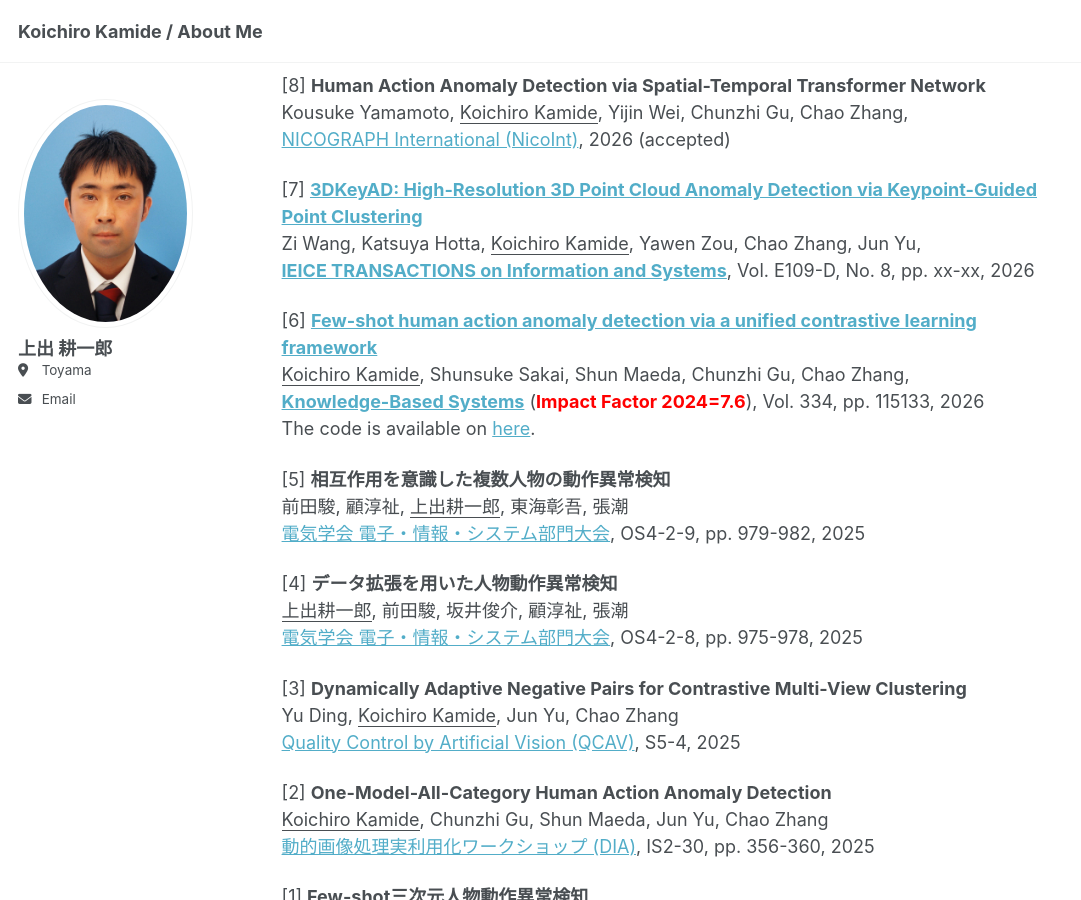
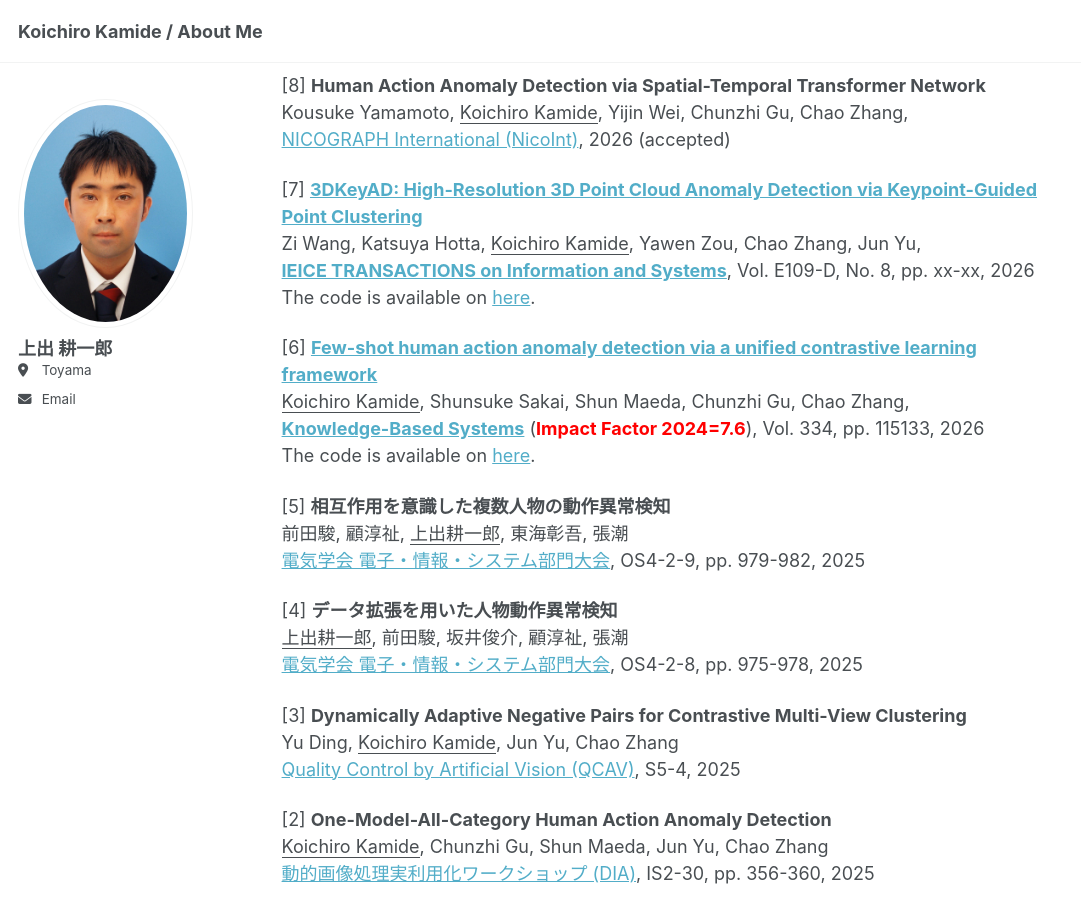
Before and after one commit to koichiro-kamide/koichiro-kamide.github.io, a Jekyll site: the page built from _pages/about.md, in a window 1280 px wide and 900 px high, scrolled down 847 px. Shown: the whole window, without its empty margins (0-1081 px from the left). Built offline with Jekyll 4.4.1, drawn with Linux system fonts in a browser that asks for light colours.

Commit message:
Update about.md

```diff
--- a/_pages/about.md
+++ b/_pages/about.md
@@ -55,9 +55,10 @@ Shun Maeda, Yijin Wei, <u>Koichiro Kamide</u>, Shogo Tokai, Chunzhi Gu, Chao Zha
 Kousuke Yamamoto, <u>Koichiro Kamide</u>, Yijin Wei, Chunzhi Gu, Chao Zhang,
 [NICOGRAPH International (NicoInt)](https://www.art-science.org/nicograph/nicoint2026/), 2026 (accepted)
 
-[7] [**3DKeyAD: High-Resolution 3D Point Cloud Anomaly Detection via Keypoint-Guided Point Clustering**](https://github.com/bigbearbear520/3DKeyAD)
+[7] [**3DKeyAD: High-Resolution 3D Point Cloud Anomaly Detection via Keypoint-Guided Point Clustering**](https://www.jstage.jst.go.jp/article/transinf/advpub/0/advpub_2025EDP7152/_article)
 Zi Wang, Katsuya Hotta, <u>Koichiro Kamide</u>, Yawen Zou, Chao Zhang, Jun Yu,
 [**IEICE TRANSACTIONS on Information and Systems**](https://globals.ieice.org/en_transactions/information), Vol. E109-D, No. 8, pp. xx-xx, 2026
+The code is available on [here](https://github.com/bigbearbear520/3DKeyAD).
 
 [6] [**Few-shot human action anomaly detection via a unified contrastive learning framework**](https://www.sciencedirect.com/science/article/pii/S0950705125021689)
 <u>Koichiro Kamide</u>, Shunsuke Sakai, Shun Maeda, Chunzhi Gu, Chao Zhang,
@@ -90,7 +91,7 @@ Yu Ding, <u>Koichiro Kamide</u>, Jun Yu, Chao Zhang
 Shun Maeda, Chunzhi Gu, <u>Koichiro Kamide</u>, Katsuya Hotta, Shangce Gao, Chao Zhang
 
 
-### 受賞
+## 受賞
 [2] [**Best Paper Award**](https://www.tc-iaip.org/qcav/2025/#:~:text=S5%2D4%E2%80%83Dynamically%20Adaptive%20Negative%20Pairs%20for%20Contrastive%20Multi%2DView%20Clustering)
 **Dynamically Adaptive Negative Pairs for Contrastive Multi-View Clustering**
 Yu Ding, <u>Koichiro Kamide</u>, Jun Yu, Chao Zhang
```
